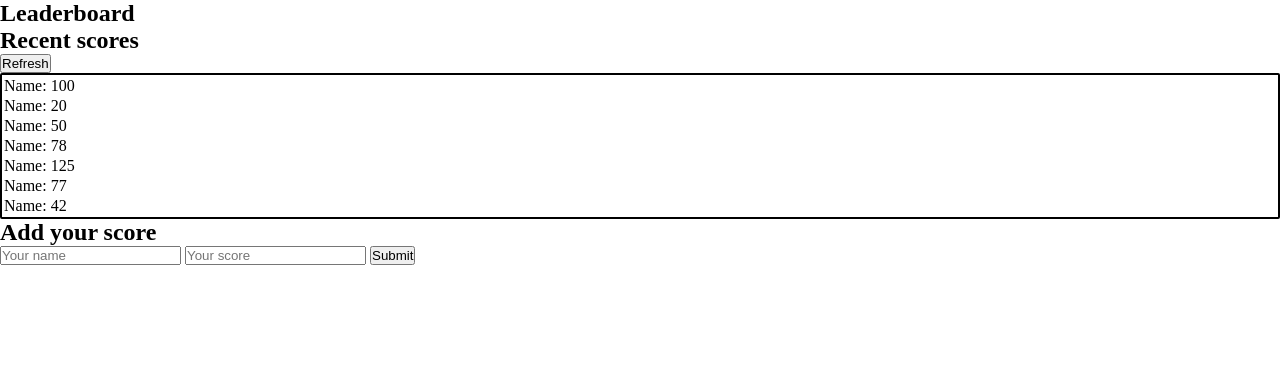
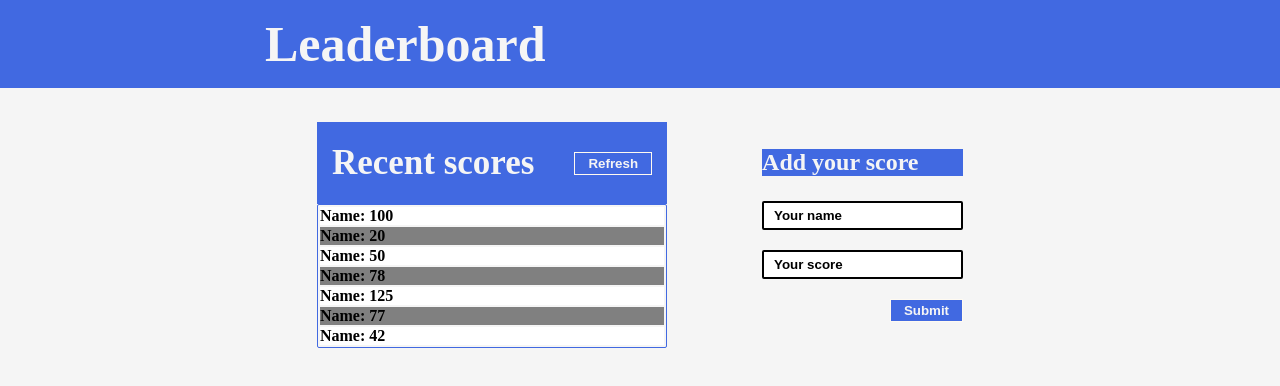
Before and after one commit to BenMKT/Leaderboard, a website built with webpack: page src/index.html in a window 1280 px wide. Built offline with nearby package versions, Linux system fonts and the light colour scheme; no server answers; files whose address does not match are found by name.

Commit message:
Add App styling

```diff
--- a/src/styles.scss
+++ b/src/styles.scss
@@ -1,4 +1,10 @@
-$myBorder: 2px solid black;
+$myColor1: whitesmoke;
+$myColor2: royalblue;
+$myColor3: skyblue;
+$myColor4: grey;
+$myColor5: black;
+$myColor6: floralwhite;
+
 
 * {
   margin: 0;
@@ -6,8 +12,128 @@ $myBorder: 2px solid black;
   box-sizing: border-box;
 }
 
+body {
+  background-color: $myColor1;
+}
+
+.header1 {
+  padding: 15px;
+  background-color: $myColor2;
+}
+
+.header {
+  width: 100%;
+  display: flex;
+  flex-direction: row;
+  align-items: center;
+  justify-content: space-between;
+  gap: 40px;
+  padding: 15px;
+  background-color: $myColor2;
+}
+
+.title1 {
+  margin-left: 160px;
+  align-items: center;
+  justify-content: center;
+}
+
+.title {
+  font-size: 50px;
+  font-weight: 700;
+  margin-left: 250px;
+  color: $myColor1;
+}
+
+.container {
+  display: flex;
+  flex-direction: row;
+  align-items: flex-start;
+  justify-content: center;
+  width: 100%;
+  gap: 95px;
+  margin-top: 34px;
+}
+
+.work {
+  display: flex;
+  flex-direction: column;
+  justify-content: flex-start;
+}
+
+.recent {
+  padding: 6px 0;
+  font-size: 35px;
+  color: $myColor1;
+}
+
+.refresh,
+.submit {
+  background-color: $myColor2;
+  color: $myColor1;
+  border: 1px solid $myColor6;
+  padding: 3px 13px;
+  font-weight: 600;
+  transition: all 100ms;
+}
+
+.refresh:hover {
+  background-color: $myColor3;
+}
+
 .table_container {
   width: 100%;
-  border: $myBorder;
+  border: 1px solid $myColor2;
+  border-radius: 2px;
+  background-color: $myColor1;
+}
+
+.table_container tr:nth-child(even) {
+  background-color: $myColor4;
+}
+
+.table_container tr:nth-child(odd) {
+  background-color: white;
+}
+
+.score {
+  background-color: $myColor2;
+  background-size: 100px;
+  color: $myColor1;
+}
+
+.point {
+  font-weight: 800;
+  margin-left: 10px;
+}
+
+.Formx {
+  margin-top: 27px;
+}
+
+.form {
+  display: flex;
+  flex-direction: column;
+  justify-content: flex-start;
+  margin-top: 25px;
+  gap: 20px;
+}
+
+input {
+  padding: 5px 10px;
+  border: 2px solid $myColor5;
   border-radius: 2px;
 }
+
+input::placeholder {
+  color: $myColor5;
+  font-weight: 600;
+}
+
+.submit {
+  align-self: flex-end;
+}
+
+.submit:hover {
+  background-color: $myColor3;
+}
```
Also changed, not shown: dist/bundle.js.
